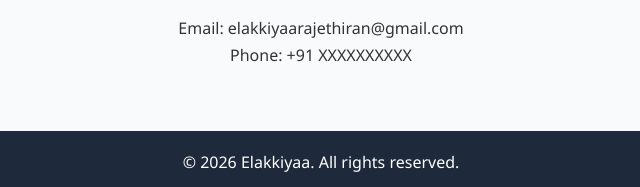
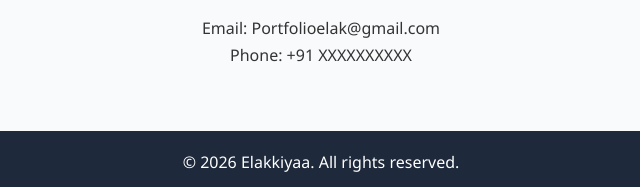
Before and after one commit to Elakkiyaarajenthiran01/CODSOFT, a plain HTML site: page task1-portfolio/index.html in a window 1280 px wide. Shown: the part 1726-1913 px from the top of the page, 319-959 px from the left. Drawn offline with Linux system fonts and the light colour scheme.

Commit message:
Updated contact details and fixed heading color

```diff
--- a/task1-portfolio/index.html
+++ b/task1-portfolio/index.html
@@ -67,7 +67,7 @@
 
   <section id="contact" class="contact">
     <h2>Contact Me</h2>
-    <p>Email: elakkiyaarajethiran@gmail.com</p>
+    <p>Email: Portfolioelak@gmail.com</p>
     <p>Phone: +91 XXXXXXXXXX</p>
   </section>
 
```
